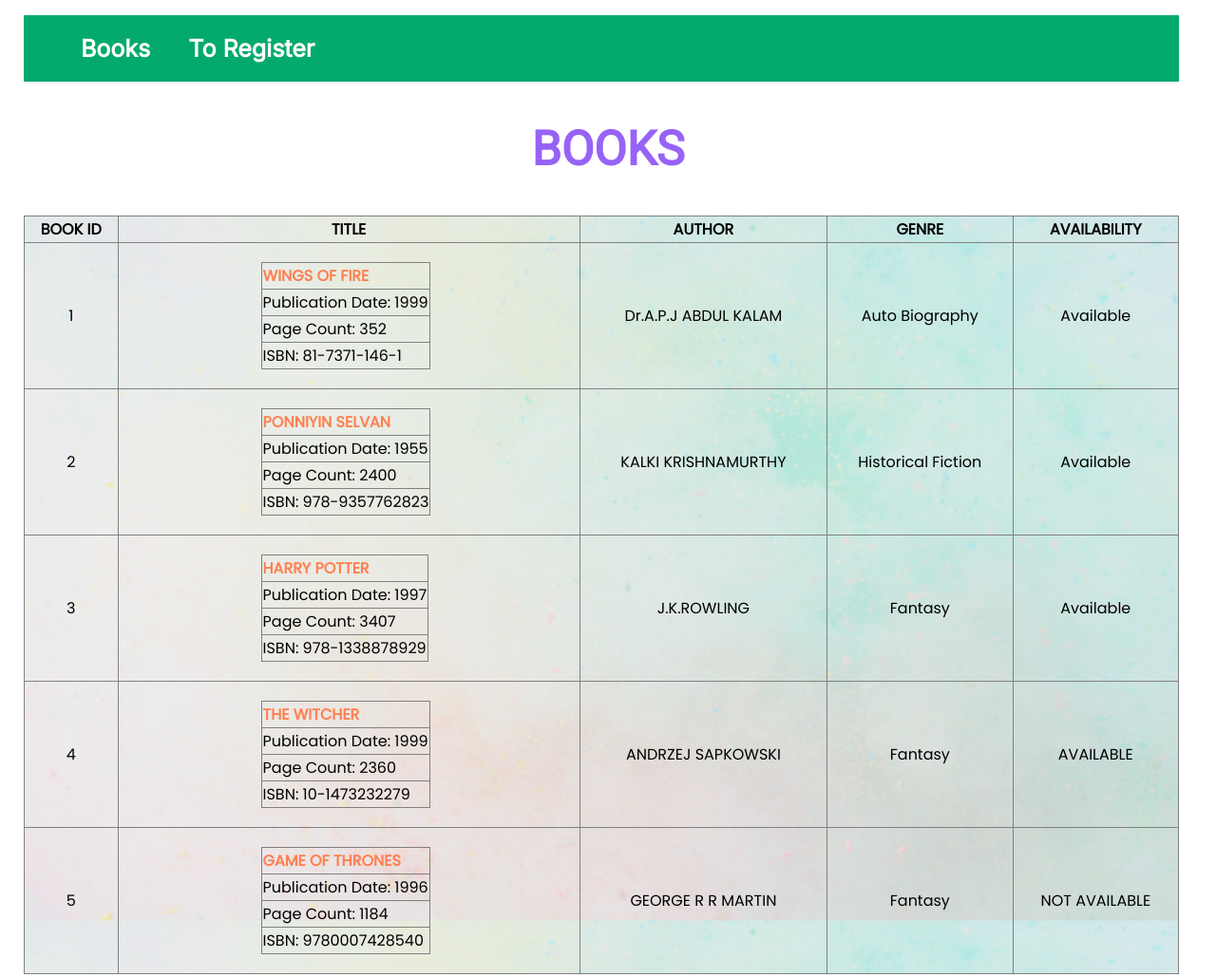
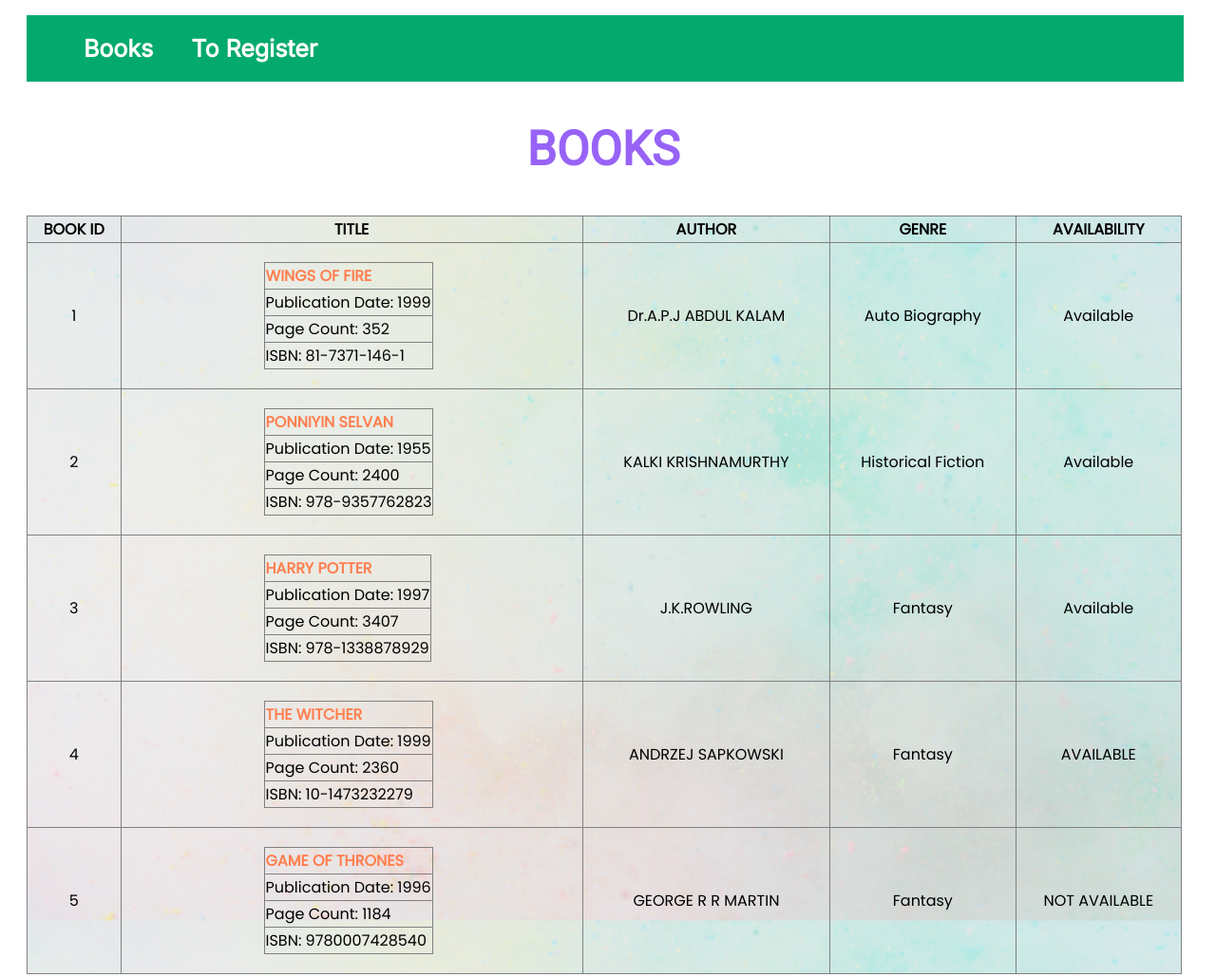
Before and after one commit to prasgrex/Contest2August, a plain HTML site: page index.html in a window 1280 px wide. Shown: the top 1029 px of the page at 95% size. Drawn offline with Linux system fonts and the light colour scheme.

Commit message:
version 3

```diff
--- a/style.css
+++ b/style.css
@@ -1,8 +1,8 @@
 @import url('https://fonts.googleapis.com/css2?family=Inter&family=Poppins&family=Roboto&display=swap');
 
 body{
-    margin: 0;
-    padding-inline: 25px;
+    padding-left:20px;
+    padding-right: 30px;
 }
 
 #navtext{
@@ -32,6 +32,7 @@
 }
 
 .navbar{
+    width:92vw;
     display: flex;
     justify-content:start;
     align-items: center;
```
